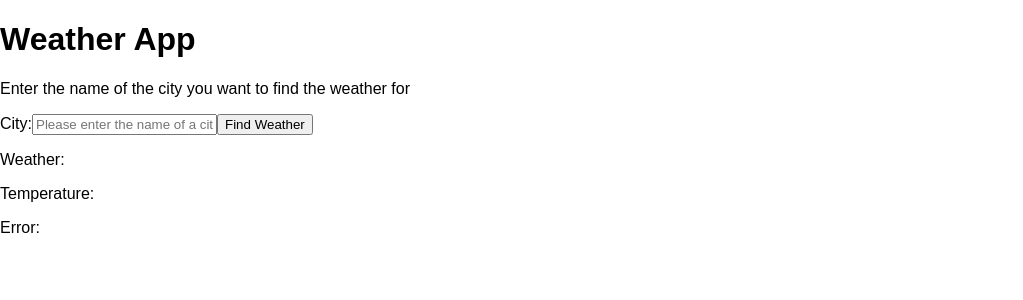
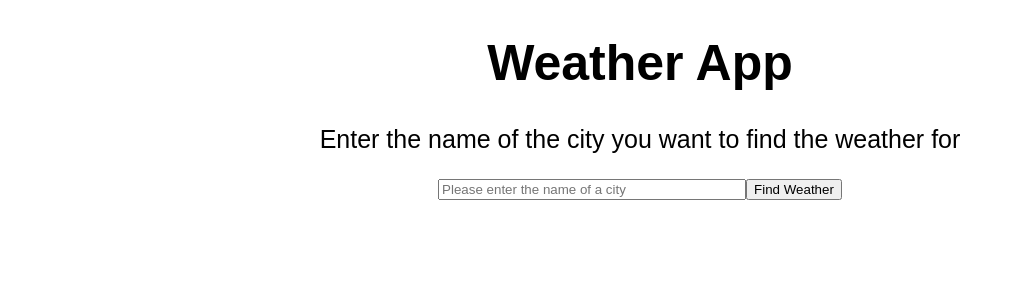
Before and after one commit to George-E-M/MSA-Project, a React (Create React App) app in the folder my-app/: page / in a window 1280 px wide. Shown: the top 300 px of the page, without its empty margins (0-1023 px from the left). Built offline with nearby package versions, Linux system fonts and the light colour scheme; the HTML template or start-up script is replaced by a standard one.

Commit message:
fixed api and added css

```diff
--- a/my-app/src/App.tsx
+++ b/my-app/src/App.tsx
@@ -1,13 +1,15 @@
 import * as React from 'react';
-import './App.css';
+import './css/styles.css';
 
 export const WEATHER_KEY = 'c42209f7f1cc21a210304e6a21d108ae';
 
 interface IState {
   inputText: any,
+  location: any,
   weatherDescription: any,
-  errorMessage: any,
-  temperature: any
+  temperature: any,
+  windSpeed: any,
+  errorMessage: any
 }
 
 class App extends React.Component<{}, IState> {
@@ -17,9 +19,11 @@ class App extends React.Component<{}, IState> {
 
     this.state = {
       inputText: '',
+      location: undefined,
       weatherDescription: undefined,
-      errorMessage: undefined,
       temperature: undefined,
+      windSpeed: undefined,
+      errorMessage: undefined
     };
 
     this.handleTextChange = this.handleTextChange.bind(this);
@@ -31,45 +35,51 @@ class App extends React.Component<{}, IState> {
   }
 
   public handleTextSubmit(event: any) {
-    this.query(this.state.inputText);
-  }
-
-  public query(cityName: any) {
-    fetch(`http://api.openweathermap.org/data/2.5/weather?q=${cityName}&appid=${WEATHER_KEY}`, {})
-    .then((response: any) => {
+    event.preventDefault();
+    fetch(`http://api.openweathermap.org/data/2.5/weather?q=${this.state.inputText}&appid=${WEATHER_KEY}`, {})
+    .then((response : any) => {
       if (!response.ok) {
-        this.setState({errorMessage: 'no response'})
+        this.setState({
+          location: undefined,
+          weatherDescription: undefined,
+          temperature: undefined,
+          windSpeed: undefined,
+          errorMessage: "Could not find city"
+        })
       } else {
         response.json().then((data:any) =>
          this.setState({
+           location: data.name + ", " + data.sys.country,
            weatherDescription: data.weather[0].description,
            temperature: data.main.temp,
+           windSpeed: data.wind.speed,
            errorMessage: ''
           })
        )}
     })
   }
 
+
   public render() {
     return (
-      <div>
-        <div>
+      <div className="centreText">
+        <div className="titles">
           <h1>Weather App </h1>
           <p> Enter the name of the city you want to find the weather for </p>
         </div>
-        <div>
+        <div className="form">
          <form onSubmit={this.handleTextSubmit}>
-          <label>
-            City:
-            <input type="text" value={this.state.inputText} onChange={this.handleTextChange} placeholder="Please enter the name of a city" />
-          </label>
-          <input type="submit" value="Find Weather" />
+            <input type="text" value={this.state.inputText} onChange={this.handleTextChange}
+            placeholder="Please enter the name of a city" style={{width: "300px"}} />
+            <button>Find Weather</button>
          </form>
         </div>
-        <div>
-          <p> Weather: {this.state.weatherDescription} </p>
-          <p> Temperature: {this.state.temperature} </p>
-          <p> Error: {this.state.errorMessage} </p>
+        <div className="information">
+          {this.state.errorMessage && <p> Error: {this.state.errorMessage} </p>}
+          {this.state.location && <p> Location: {this.state.location} </p>}
+          {this.state.weatherDescription && <p> Weather: {this.state.weatherDescription} </p>}
+          {this.state.temperature && <p> Temperature: {Math.round(this.state.temperature - 273.15)} °C </p>}
+          {this.state.windSpeed && <p> Wind Speed: {this.state.windSpeed} km/h </p>}
         </div>
       </div>
     );
--- /dev/null
+++ b/my-app/src/css/styles.css
@@ -0,0 +1,17 @@
+.centreText {
+    text-align: center;
+}
+
+h1 {
+    font-size: 50px;
+}
+
+.titles {
+    font-size: 25px;
+}
+
+.information {
+    padding: 5px;
+    padding-top: 5px;
+    padding-bottom: 5px;
+}
```
